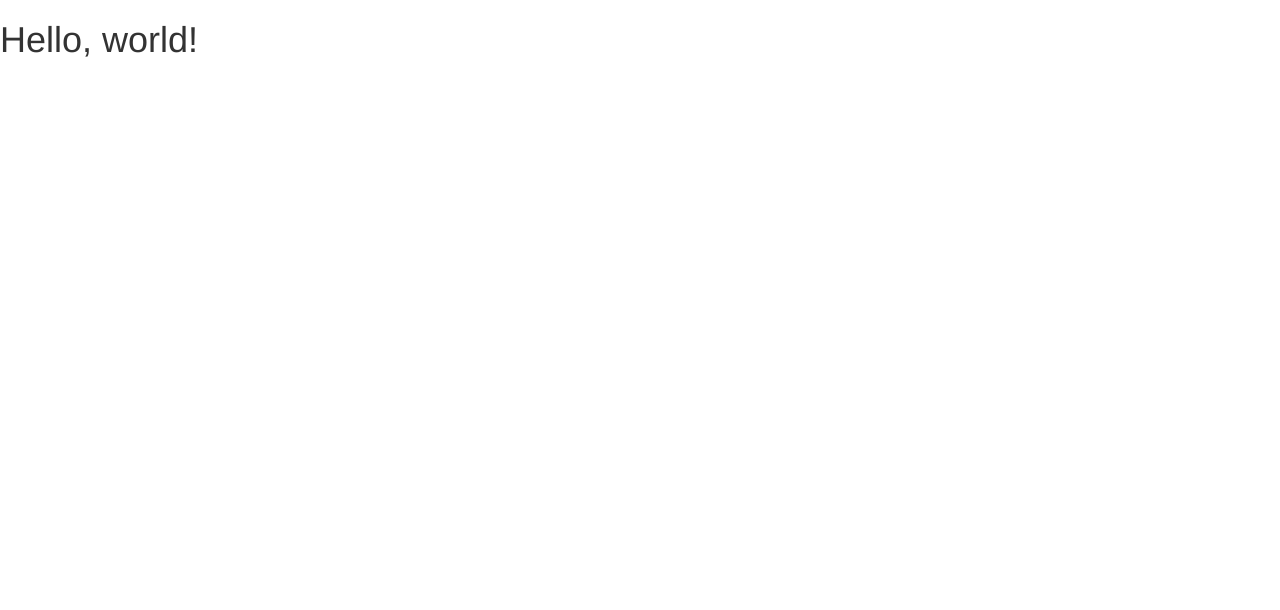
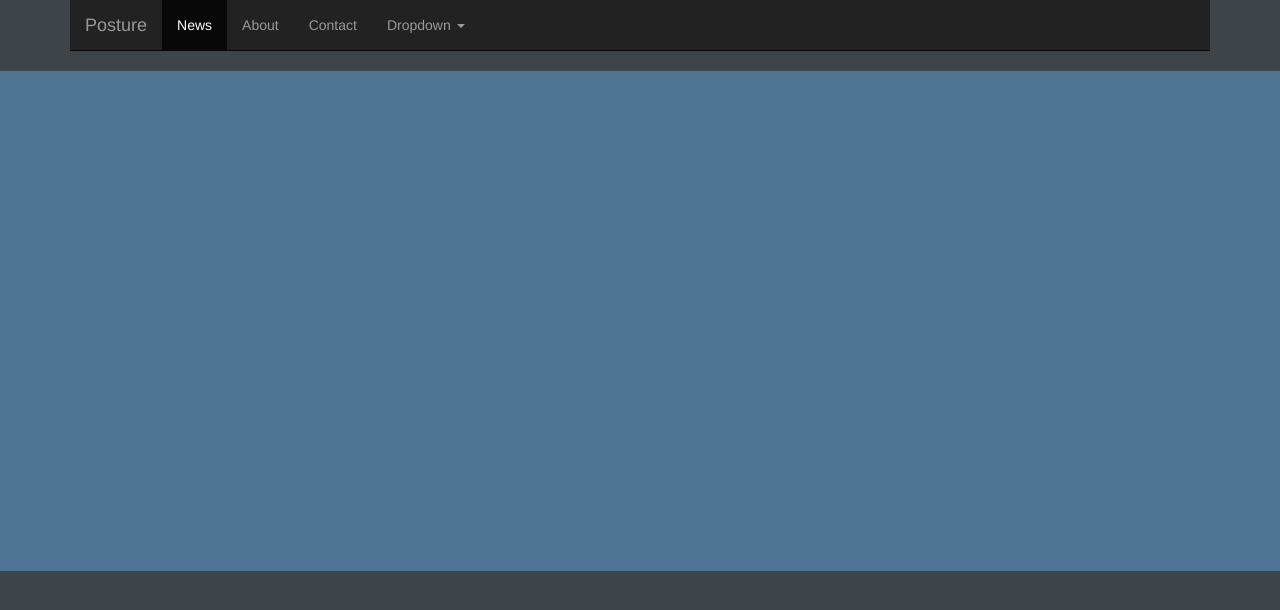
Before and after one commit to andrele/hackcmu, a plain HTML site: page index.html in a window 1280 px wide. Drawn offline with nearby package versions, Linux system fonts and the light colour scheme.

Commit message:
Added design notes, basic navbar, and css

```diff
--- a/css/style_med.css
+++ b/css/style_med.css
@@ -0,0 +1,12 @@
+/* GLOBAL STYLES */
+
+body {
+	padding-bottom: 40px;
+	background-color: #3E454A;
+}
+
+.heroArticle {
+	height: 500px;
+	background-color: #4E7593;
+	margin-top: -90;
+}
--- a/index.html
+++ b/index.html
@@ -7,6 +7,9 @@
 		<!-- Bootstrap -->
 		<link href="css/bootstrap.min.css" rel="stylesheet" media="screen">
 
+		<!-- Custom CSS -->
+		<link href="css/style_med.css" rel="stylesheet" media="screen">
+
 	    <!-- HTML5 shim and Respond.js IE8 support of HTML5 elements and media queries -->
 	    <!--[if lt IE 9]>
 	      <script src="../../assets/js/html5shiv.js"></script>
@@ -14,7 +17,49 @@
 	    <![endif]-->
 	</head>
 	<body>
-		<h1>Hello, world!</h1>
+	    <div class="navbar-wrapper">
+	      <div class="container">
+
+	        <div class="navbar navbar-inverse navbar-static-top">
+	          <div class="container">
+	            <div class="navbar-header">
+	              <button type="button" class="navbar-toggle" data-toggle="collapse" data-target=".navbar-collapse">
+	                <span class="icon-bar"></span>
+	                <span class="icon-bar"></span>
+	                <span class="icon-bar"></span>
+	              </button>
+	              <a class="navbar-brand" href="#">Posture</a>
+	            </div>
+	            <div class="navbar-collapse collapse">
+	              <ul class="nav navbar-nav">
+	                <li class="active"><a href="#">News</a></li>
+	                <li><a href="#about">About</a></li>
+	                <li><a href="#contact">Contact</a></li>
+	                <li class="dropdown">
+	                  <a href="#" class="dropdown-toggle" data-toggle="dropdown">Dropdown <b class="caret"></b></a>
+	                  <ul class="dropdown-menu">
+	                    <li><a href="#">Action</a></li>
+	                    <li><a href="#">Another action</a></li>
+	                    <li><a href="#">Something else here</a></li>
+	                    <li class="divider"></li>
+	                    <li class="dropdown-header">Nav header</li>
+	                    <li><a href="#">Separated link</a></li>
+	                    <li><a href="#">One more separated link</a></li>
+	                  </ul>
+	                </li>
+	              </ul>
+	            </div>
+	          </div>
+	        </div>
+
+	      </div>
+	    </div> <!-- end navbar-wrapper -->
+
+	    <!-- Begin main content -->
+	    <div class="heroArticle">
+
+	    </div>
+
 
 	    <!-- jQuery (necessary for Bootstrap's JavaScript plugins) -->
 	    <script src="//code.jquery.com/jquery.js"></script>
```
Also changed, not shown: etc/design_notes.txt (added).
